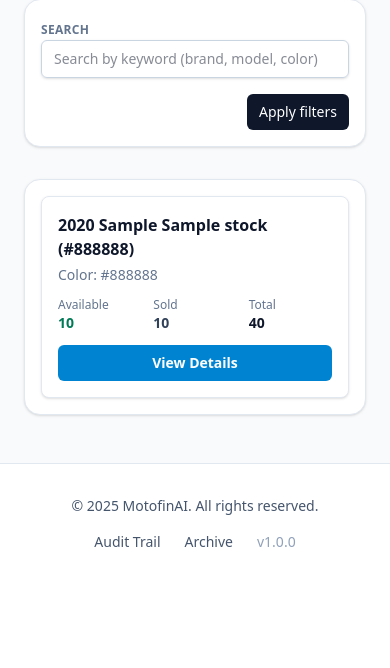
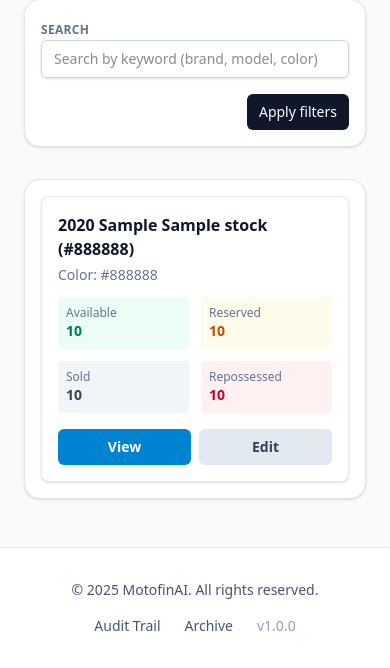
Before and after one commit to property360-2/motofinai-financing-management-system, a Django app: page /inventory/stock/ in a window 390 px wide. Shown: the part 335-1003 px from the top of the page. Before the commit the page ends 882 px from the top, so only its background shows below. Run offline with Django 5.2, Linux system fonts and the light colour scheme; a user stored in the database is signed in; tables that the repository leaves empty hold one stand-in row (values such as "Sample post"); style sheets or scripts are compiled from the project's sources.

Commit message:
feat: Enhance stock and motor management UI with improved action buttons
Stock List Improvements:
- Display all quantity statuses (Available, Reserved, Sold, Repossessed) in table
- Add Edit button for each stock batch
- Enhanced mobile card view with color-coded quantity breakdown
- Improved spacing and visual hierarchy

Stock Detail Improvements:
- Add prominent 'Edit quantities' button with icon
- Add 'Delete batch' button with confirmation
- Better button styling with focus states

Motor Detail Improvements:
- Add prominent 'Edit motor' button with icon
- Add 'Remove motor' button for deletion
- Better button styling with focus states and hover effects
- Improved page header labeling

All action buttons now include:
- SVG icons for visual clarity
- Proper focus states for accessibility
- Hover effects for better UX
- Consistent styling across pages

```diff
--- a/motofinai/templates/pages/inventory/stock_list.html
+++ b/motofinai/templates/pages/inventory/stock_list.html
@@ -71,8 +71,10 @@
           <thead class="bg-slate-50 text-left text-xs font-semibold uppercase tracking-wide text-slate-500">
             <tr>
               <th scope="col" class="px-6 py-3">Stock</th>
-              <th scope="col" class="px-6 py-3 text-right">Available</th>
-              <th scope="col" class="px-6 py-3 text-right">Sold</th>
+              <th scope="col" class="px-6 py-3 text-center">Available</th>
+              <th scope="col" class="px-6 py-3 text-center">Reserved</th>
+              <th scope="col" class="px-6 py-3 text-center">Sold</th>
+              <th scope="col" class="px-6 py-3 text-center">Repossessed</th>
               <th scope="col" class="px-6 py-3 text-right">Total</th>
               <th scope="col" class="px-6 py-3 text-right">Actions</th>
             </tr>
@@ -86,22 +88,36 @@
                     {% if stock.color %}Color: {{ stock.color }}{% else %}No color specified{% endif %}
                   </p>
                 </td>
-                <td class="px-6 py-4 text-right">
+                <td class="px-6 py-4 text-center">
                   <span class="inline-flex items-center rounded-full bg-emerald-100 px-2.5 py-1 text-xs font-semibold text-emerald-700">{{ stock.quantity_available }}</span>
                 </td>
-                <td class="px-6 py-4 text-right">
+                <td class="px-6 py-4 text-center">
+                  <span class="inline-flex items-center rounded-full bg-amber-100 px-2.5 py-1 text-xs font-semibold text-amber-700">{{ stock.quantity_reserved }}</span>
+                </td>
+                <td class="px-6 py-4 text-center">
                   <span class="inline-flex items-center rounded-full bg-slate-200 px-2.5 py-1 text-xs font-semibold text-slate-700">{{ stock.quantity_sold }}</span>
+                </td>
+                <td class="px-6 py-4 text-center">
+                  <span class="inline-flex items-center rounded-full bg-rose-100 px-2.5 py-1 text-xs font-semibold text-rose-700">{{ stock.quantity_repossessed }}</span>
                 </td>
                 <td class="px-6 py-4 text-right font-medium text-slate-900">
                   {{ stock.total_quantity }}
                 </td>
-                <td class="px-6 py-4 text-right">
+                <td class="px-6 py-4 text-right space-x-2 flex justify-end">
                   <a
                     href="{% url 'inventory:stock-detail' stock.pk %}"
                     class="text-sm font-semibold text-sky-600 transition hover:text-sky-700"
                   >
                     View
                   </a>
+                  {% if can_manage_inventory %}
+                    <a
+                      href="{% url 'inventory:stock-update' stock.pk %}"
+                      class="text-sm font-semibold text-slate-600 transition hover:text-slate-700"
+                    >
+                      Edit
+                    </a>
+                  {% endif %}
                 </td>
               </tr>
             {% endfor %}
@@ -120,26 +136,40 @@
                   </p>
                 </div>
               </div>
-              <div class="grid grid-cols-3 gap-3 text-sm mb-3">
-                <div>
+              <div class="grid grid-cols-2 gap-3 text-sm mb-4">
+                <div class="bg-emerald-50 rounded p-2">
                   <span class="text-slate-500 block text-xs">Available</span>
                   <span class="font-semibold text-emerald-700">{{ stock.quantity_available }}</span>
                 </div>
-                <div>
+                <div class="bg-amber-50 rounded p-2">
+                  <span class="text-slate-500 block text-xs">Reserved</span>
+                  <span class="font-semibold text-amber-700">{{ stock.quantity_reserved }}</span>
+                </div>
+                <div class="bg-slate-100 rounded p-2">
                   <span class="text-slate-500 block text-xs">Sold</span>
                   <span class="font-semibold text-slate-700">{{ stock.quantity_sold }}</span>
                 </div>
-                <div>
-                  <span class="text-slate-500 block text-xs">Total</span>
-                  <span class="font-semibold text-slate-900">{{ stock.total_quantity }}</span>
+                <div class="bg-rose-50 rounded p-2">
+                  <span class="text-slate-500 block text-xs">Repossessed</span>
+                  <span class="font-semibold text-rose-700">{{ stock.quantity_repossessed }}</span>
                 </div>
               </div>
-              <a
-                href="{% url 'inventory:stock-detail' stock.pk %}"
-                class="block w-full text-center rounded-md bg-sky-600 px-3 py-2 text-sm font-semibold text-white hover:bg-sky-700 transition"
-              >
-                View Details
-              </a>
+              <div class="flex gap-2">
+                <a
+                  href="{% url 'inventory:stock-detail' stock.pk %}"
+                  class="flex-1 text-center rounded-md bg-sky-600 px-3 py-2 text-sm font-semibold text-white hover:bg-sky-700 transition"
+                >
+                  View
+                </a>
+                {% if can_manage_inventory %}
+                  <a
+                    href="{% url 'inventory:stock-update' stock.pk %}"
+                    class="flex-1 text-center rounded-md bg-slate-200 px-3 py-2 text-sm font-semibold text-slate-700 hover:bg-slate-300 transition"
+                  >
+                    Edit
+                  </a>
+                {% endif %}
+              </div>
             </div>
           {% endfor %}
         </div>
```
Also changed, not shown: motofinai/templates/pages/inventory/motor_detail.html (+11 -5 lines), motofinai/templates/pages/inventory/stock_detail.html (+11 -5 lines).
